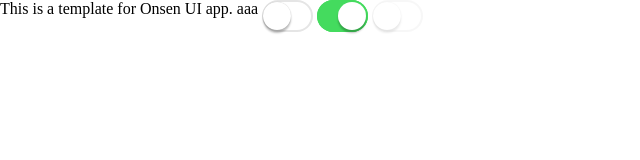
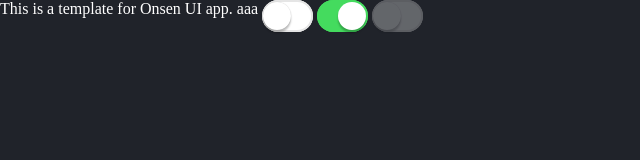
Before and after one commit to bertus98/mobileapp, a website: page www/index.html in a window 1280 px wide. Shown: the whole page, without its empty margins (0-640 px from the left). Drawn offline with Linux system fonts and the light colour scheme.

Commit message:
background  change test1

```diff
--- a/www/index.html
+++ b/www/index.html
@@ -31,7 +31,7 @@
     }
   </script>
 </head>
-<body>
+<body style="background-color: #20232A; color: #fff">
   This is a template for Onsen UI app. aaa
   <label class="switch">
   <input type="checkbox" class="switch__input">
```
